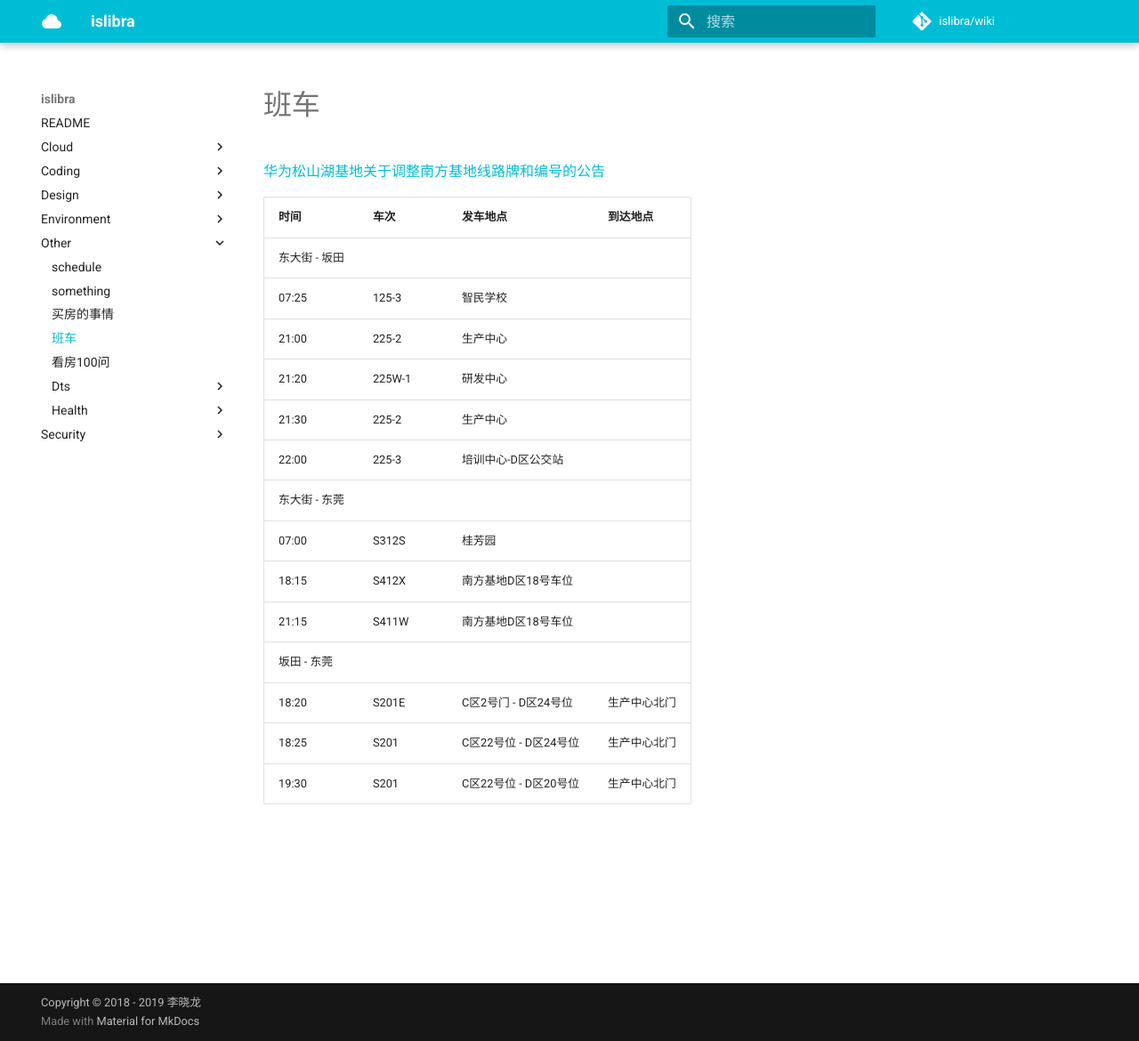
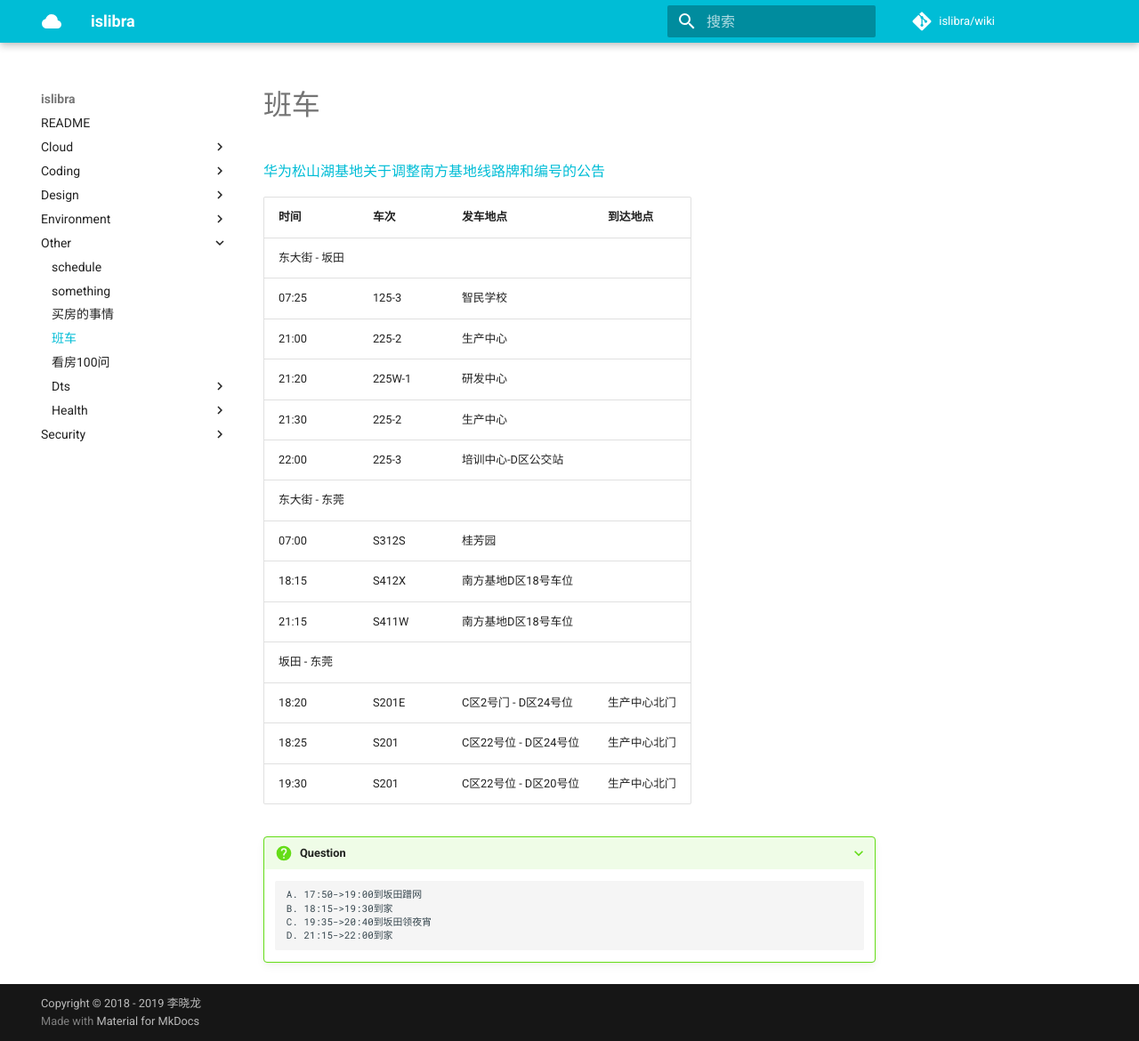
Before and after one commit to islibra/wiki, an MkDocs documentation site: the page built from docs/other/班车.md, in a window 1280 px wide and 1170 px high. Shown: the whole window at 89% size. Built offline with MkDocs 1.6.1 and Material for MkDocs 9.7.7, drawn with Linux system fonts in a browser that asks for light colours; comment, search, counter and statistics services are not loaded.

Commit message:
Update 班车.md

````diff
--- a/docs/other/班车.md
+++ b/docs/other/班车.md
@@ -16,3 +18,11 @@
 | 18:20 | S201E | C区2号门 - D区24号位 | 生产中心北门 |
 | 18:25 | S201 | C区22号位 - D区24号位 | 生产中心北门 |
 | 19:30 | S201 | C区22号位 - D区20号位 | 生产中心北门 |
+
+???+ question
+    ```
+    A. 17:50->19:00到坂田蹭网
+    B. 18:15->19:30到家
+    C. 19:35->20:40到坂田领夜宵
+    D. 21:15->22:00到家
+    ```
````
Also changed, not shown: other parts of docs/other/班车.md (+2 -0 lines).
